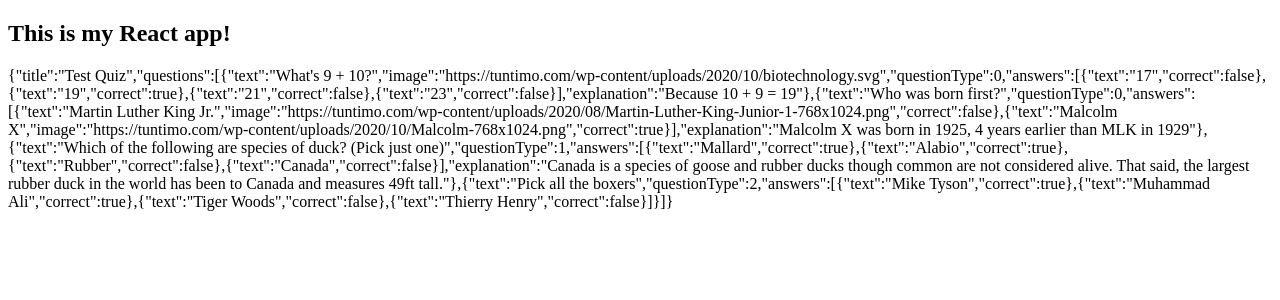
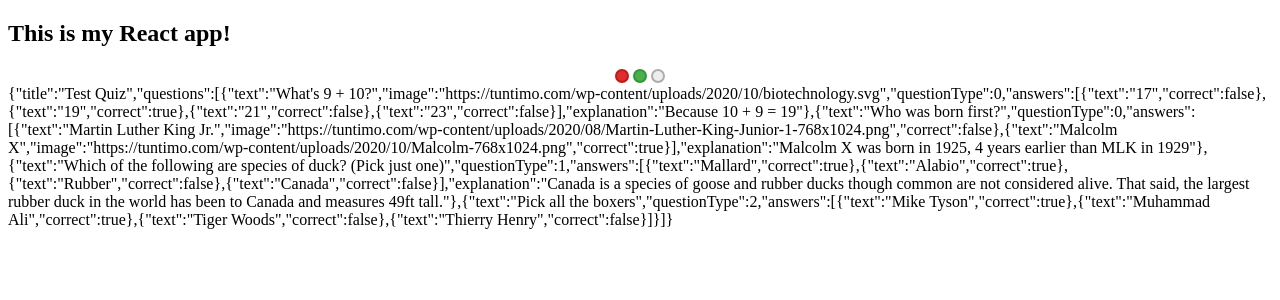
Before and after one commit to TheConfuZzledDude/QuizApp, a React app: page / in a window 1280 px wide. Shown: the top 300 px of the page. Built offline with nearby package versions, Linux system fonts and the light colour scheme.

Commit message:
Added initial stuff for progress bar

```diff
--- /dev/null
+++ b/src/model/QuestionState.tsx
@@ -0,0 +1,5 @@
+export enum QuestionState {
+  UNANSWERED = 0,
+  CORRECT = 1,
+  WRONG = 2,
+}
--- /dev/null
+++ b/src/view/ProgressBar.tsx
@@ -0,0 +1,70 @@
+import React from "react";
+import { Quiz } from "model/Quiz";
+import styled, { keyframes } from "styled-components";
+import { QuestionState } from "model/QuestionState";
+
+interface ProgressDotProps {
+  state: QuestionState;
+}
+
+const progressDotAnim = (state: QuestionState) => keyframes`
+100%{ background-color: ${getFillColor(state)};
+    border-color:  ${getBorderColor(state)};
+}
+`;
+
+const getBorderColor = (state: QuestionState) => {
+  switch (state) {
+    case QuestionState.UNANSWERED:
+      return "#aeadad";
+    case QuestionState.WRONG:
+      return "#c11818";
+    case QuestionState.CORRECT:
+      return "#2e9937";
+  }
+};
+
+const getFillColor = (state: QuestionState) => {
+  switch (state) {
+    case QuestionState.UNANSWERED:
+      return "#eeeded";
+    case QuestionState.WRONG:
+      return "#de2d2c";
+    case QuestionState.CORRECT:
+      return "#4caf4c";
+  }
+};
+
+const ProgressDot = styled.div`
+  animation: ${({ state }: ProgressDotProps) => progressDotAnim(state)} 1s
+    forwards;
+  margin: 2px;
+  display: inline-block;
+  width: 10px;
+  height: 10px;
+  border: 2px solid;
+  border-radius: 50%;
+`;
+
+interface ProgressBarProps {
+  questionStates: QuestionState[];
+}
+
+const ProgressBarContainer = styled.div`
+  display: flex;
+  width: 100%;
+  justify-content: center;
+  flex-wrap: wrap;
+`;
+
+export const ProgressBar = ({
+  questionStates,
+}: ProgressBarProps): React.ReactElement => {
+  return (
+    <ProgressBarContainer>
+      {questionStates.map((state) => (
+        <ProgressDot state={state} />
+      ))}
+    </ProgressBarContainer>
+  );
+};
--- a/src/view/QuizView.tsx
+++ b/src/view/QuizView.tsx
@@ -1,10 +1,24 @@
 import React from "react";
 import { Quiz } from "model/Quiz";
+import { QuestionState } from "model/QuestionState";
+import { ProgressBar } from "view/ProgressBar";
 
 interface QuizViewProps {
   quiz: Quiz;
 }
 
 export const QuizView = ({ quiz }: QuizViewProps): React.ReactElement => {
-  return <p>{JSON.stringify(quiz)}</p>;
+  return (
+    <p>
+      <ProgressBar
+        questionStates={[
+          QuestionState.WRONG,
+          QuestionState.CORRECT,
+          QuestionState.UNANSWERED,
+        ]}
+      />
+
+      {JSON.stringify(quiz)}
+    </p>
+  );
 };
```
